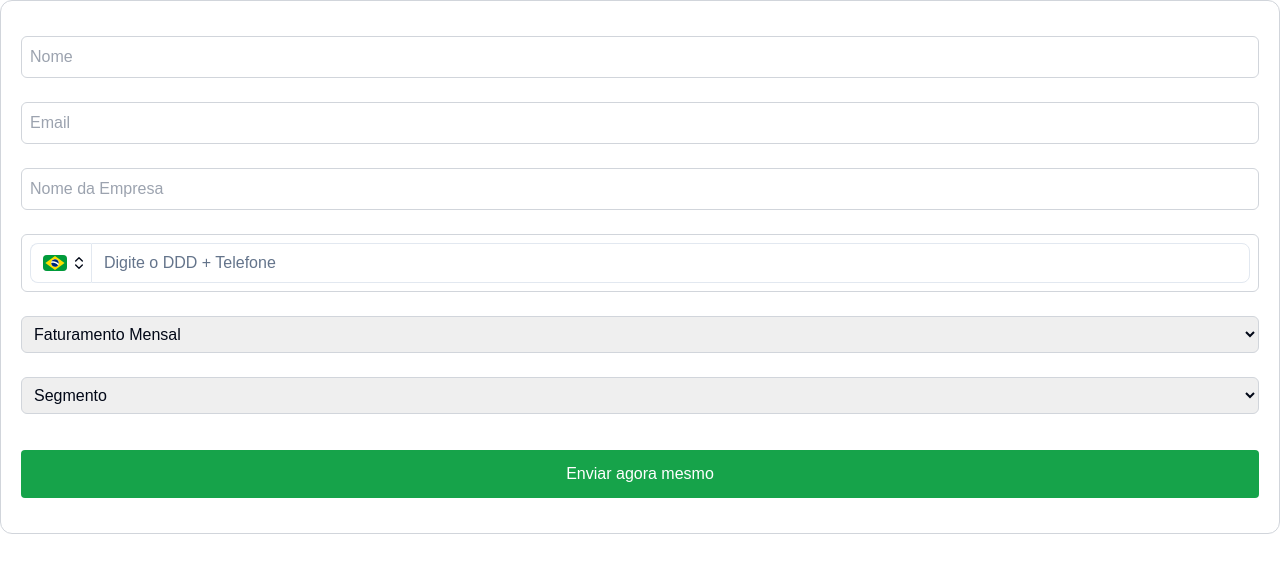
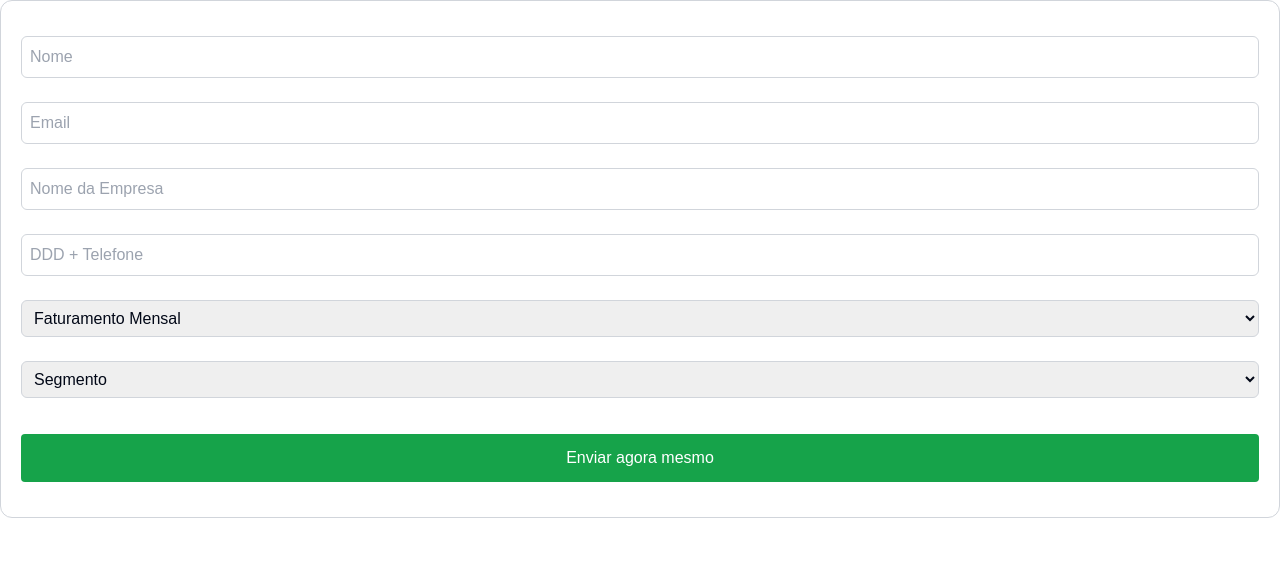
Before and after one commit to joao-mororo/forms.aegmedia, a Next.js app: page /convergencia in a window 1280 px wide. Shown: the top 572 px of the page. Built offline with nearby package versions, Linux system fonts and the light colour scheme.

Commit message:
remove z-api validation and finalize home ui

```diff
--- a/src/app/convergencia/page.tsx
+++ b/src/app/convergencia/page.tsx
@@ -182,7 +182,7 @@ const FormularioDuasEtapas = () => {
 
           <div className="mb-4">
             {/* <label className="block text-gray-700">Telefone</label> */}
-            {/* <input
+            <input
               type="tel"
               placeholder="DDD + Telefone"
               value={formData.telefone}
@@ -190,8 +190,8 @@ const FormularioDuasEtapas = () => {
               name="telefone"
               required
               className="mt-1 block w-full border border-gray-300 rounded-md p-2"
-            /> */}
-            <PhoneInput
+            />
+            {/* <PhoneInput
               className="mt-1 flex w-full border border-gray-300 rounded-md p-2"
               type="tel"
               name="telefone"
@@ -200,7 +200,7 @@ const FormularioDuasEtapas = () => {
               onChange={(e) => handleChange({ name: "telefone", value: e })}
               value={formData.telefone}
               defaultCountry="BR"
-            />
+            /> */}
           </div>
 
           <div className="mb-4">
--- a/src/app/loja-de-veiculos/page.tsx
+++ b/src/app/loja-de-veiculos/page.tsx
@@ -174,7 +174,7 @@ const FormularioDuasEtapas = () => {
 
           <div className="mb-4">
             {/* <label className="block text-gray-700">Telefone</label> */}
-            {/* <input
+            <input
               type="tel"
               placeholder="DDD + Telefone"
               value={formData.telefone}
@@ -182,8 +182,8 @@ const FormularioDuasEtapas = () => {
               name="telefone"
               required
               className="mt-1 block w-full border border-gray-300 rounded-md p-2"
-            /> */}
-            <PhoneInput
+            />
+            {/* <PhoneInput
               className="mt-1 flex w-full border border-gray-300 rounded-md p-2"
               type="tel"
               name="telefone"
@@ -192,7 +192,7 @@ const FormularioDuasEtapas = () => {
               onChange={(e) => handleChange({ name: "telefone", value: e })}
               value={formData.telefone}
               defaultCountry="BR"
-            />
+            /> */}
           </div>
 
           <div className="mb-4">
--- a/src/components/form.tsx
+++ b/src/components/form.tsx
@@ -102,7 +102,7 @@ const Form = () => {
           <Label className="text-xl sm:text-3xl font-bold">
             Qual seu número de WhatsApp, {data.name}?
           </Label>
-          {/* <Input
+          <Input
             className="text-lg"
             type="tel"
             name="phone"
@@ -110,8 +110,8 @@ const Form = () => {
             required
             onChange={handleChange}
             value={data.phone}
-          /> */}
-          <PhoneInput
+          />
+          {/* <PhoneInput
             className="text-lg"
             type="tel"
             name="phone"
@@ -120,7 +120,7 @@ const Form = () => {
             onChange={(e) => handleChange({ name: "phone", value: e })}
             value={data.phone}
             defaultCountry="BR"
-          />
+          /> */}
         </div>
       )}
 
```
